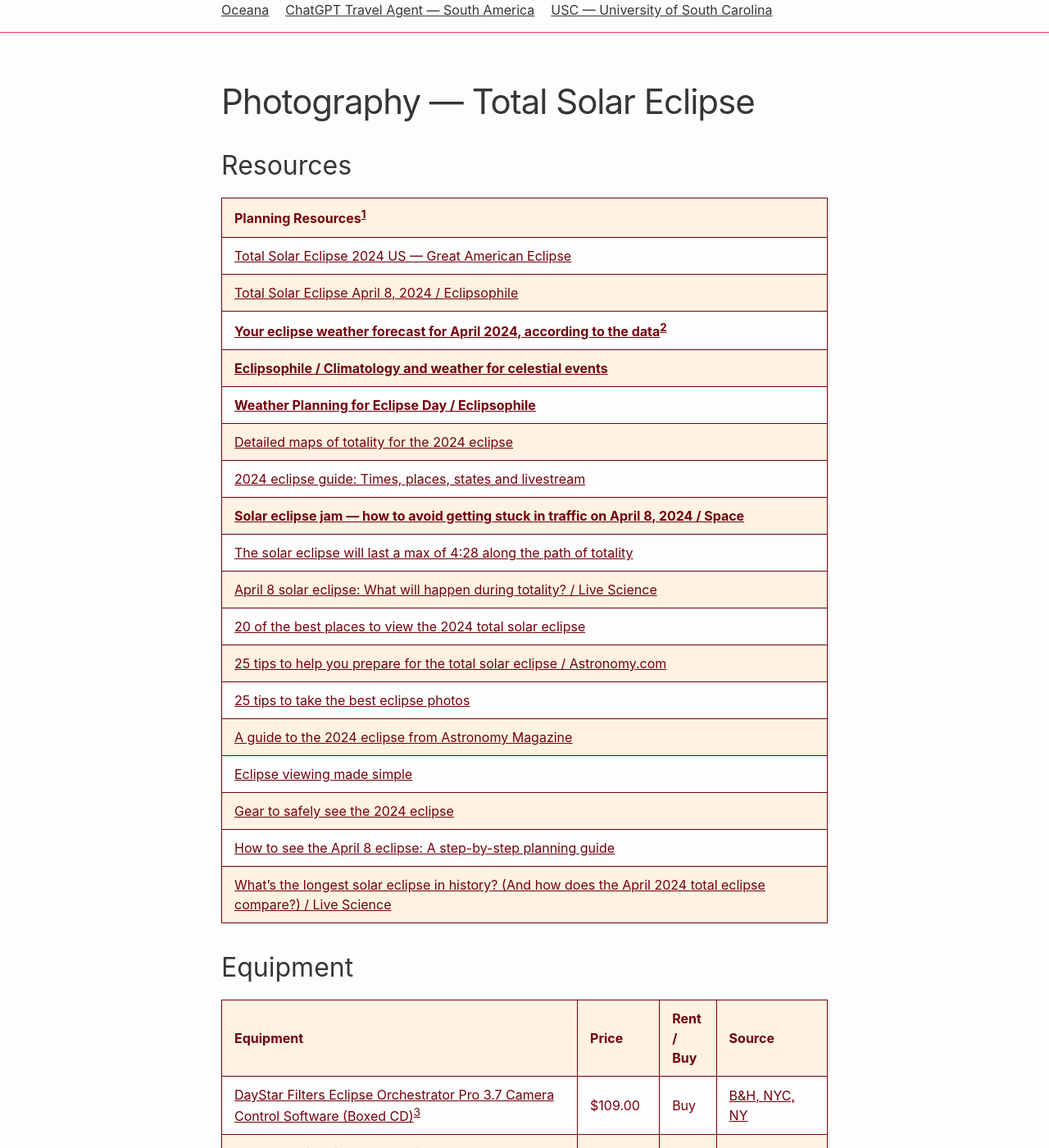
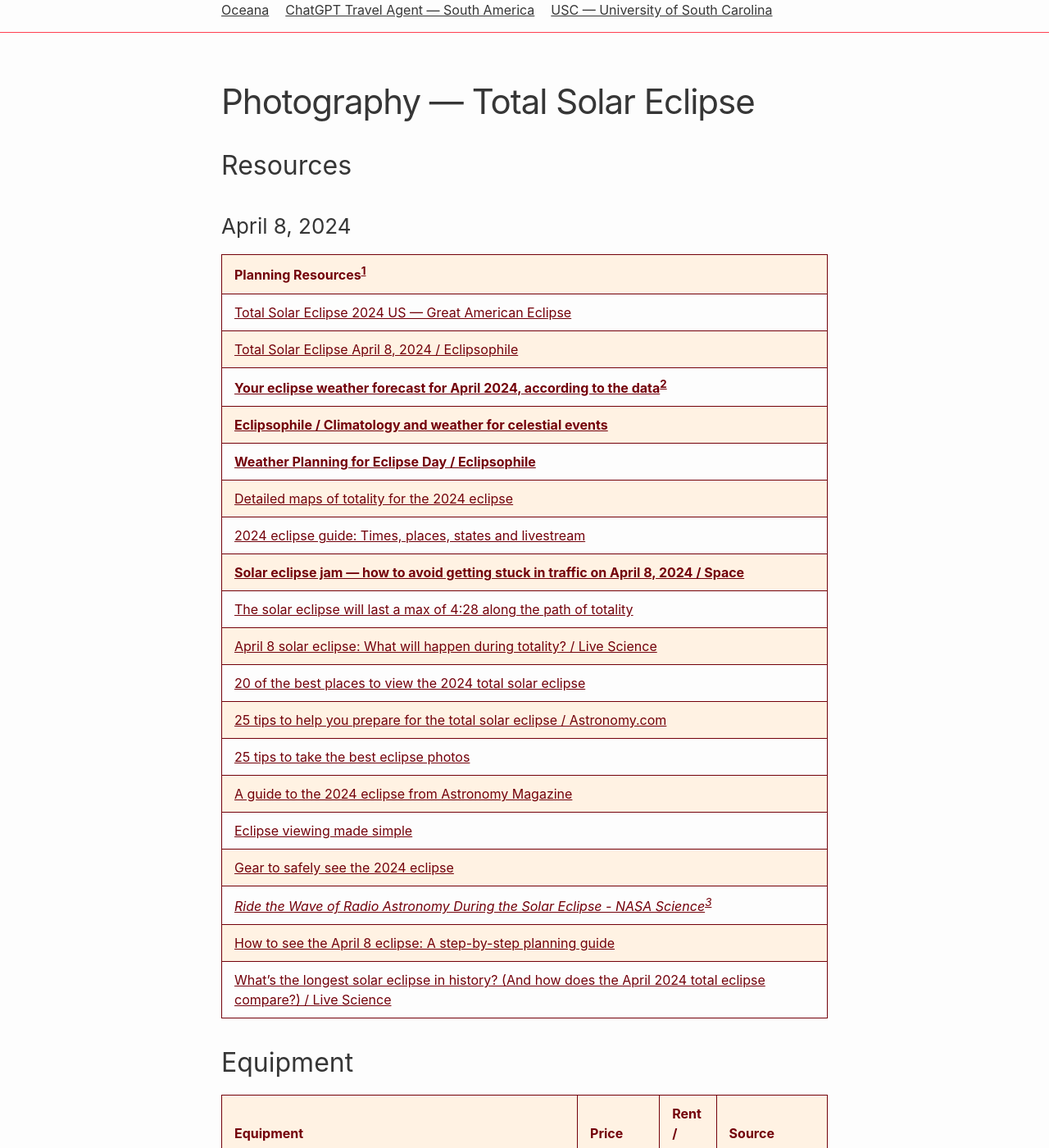
Before and after one commit to RalphHightower/RalphHightower, a Jekyll site: the page built from Photography/SolarEclipse.md, in a window 1280 px wide and 1400 px high, scrolled down 1424 px. Shown: the whole window at 82% size. Built offline with Jekyll 4.4.1, drawn with Linux system fonts in a browser that asks for light colours; our own code applies the rules of GitHub Pages for plain Markdown files; some of the changed text lies outside the part shown.

Commit message:
[docs](doc): Update SolarEclipse(NASA Radio Telescope)

```diff
--- a/Photography/SolarEclipse.md
+++ b/Photography/SolarEclipse.md
@@ -1,6 +1,8 @@
 # Photography — Total Solar Eclipse
 
 ## Resources
+
+### April 8, 2024
 
 | Planning Resources[^21] |
 |---|
@@ -20,11 +22,13 @@
 | [A guide to the 2024 eclipse from Astronomy Magazine](https://www.astronomy.com/observing/our-ultimate-guide-to-the-eclipse/ ) |
 | [Eclipse viewing made simple](https://www.astronomy.com/observing/eclipse-viewing-made-simple/ ) |
 | [Gear to safely see the 2024 eclipse](https://www.astronomy.com/observing/the-best-equipment-to-see-the-2024-eclipse/ ) |
+| *[Ride the Wave of Radio Astronomy During the Solar Eclipse - NASA Science](https://science.nasa.gov/solar-system/skywatching/ride-the-wave-of-radio-astronomy-during-the-solar-eclipse/ )[^23]* |
 | [How to see the April 8 eclipse: A step-by-step planning guide](https://www.astronomy.com/observing/how-to-view-the-eclipse-step-by-step/ ) |
 | [What's the longest solar eclipse in history? (And how does the April 2024 total eclipse compare?) / Live Science](https://www.livescience.com/space/the-sun/whats-the-longest-solar-eclipse-in-history-and-how-does-the-april-2024-total-eclipse-compare ) |
 
 [^21]: I removed Scientific American from the primary link of links because it requires a subscription, which I don't have.<br />~~[The Science of 2024's Epic Solar Eclipse, the Last for a Generation / Scientific American](https://www.scientificamerican.com/article/the-science-of-2024s-epic-solar-eclipse-the-last-for-a-generation/ )~~
 [^22]: [What are El Nino and La Nina?](https://oceanservice.noaa.gov/facts/ninonina.html )
+[^23]: A unique method to view the eclipse.
 
 ## Equipment
 
```
